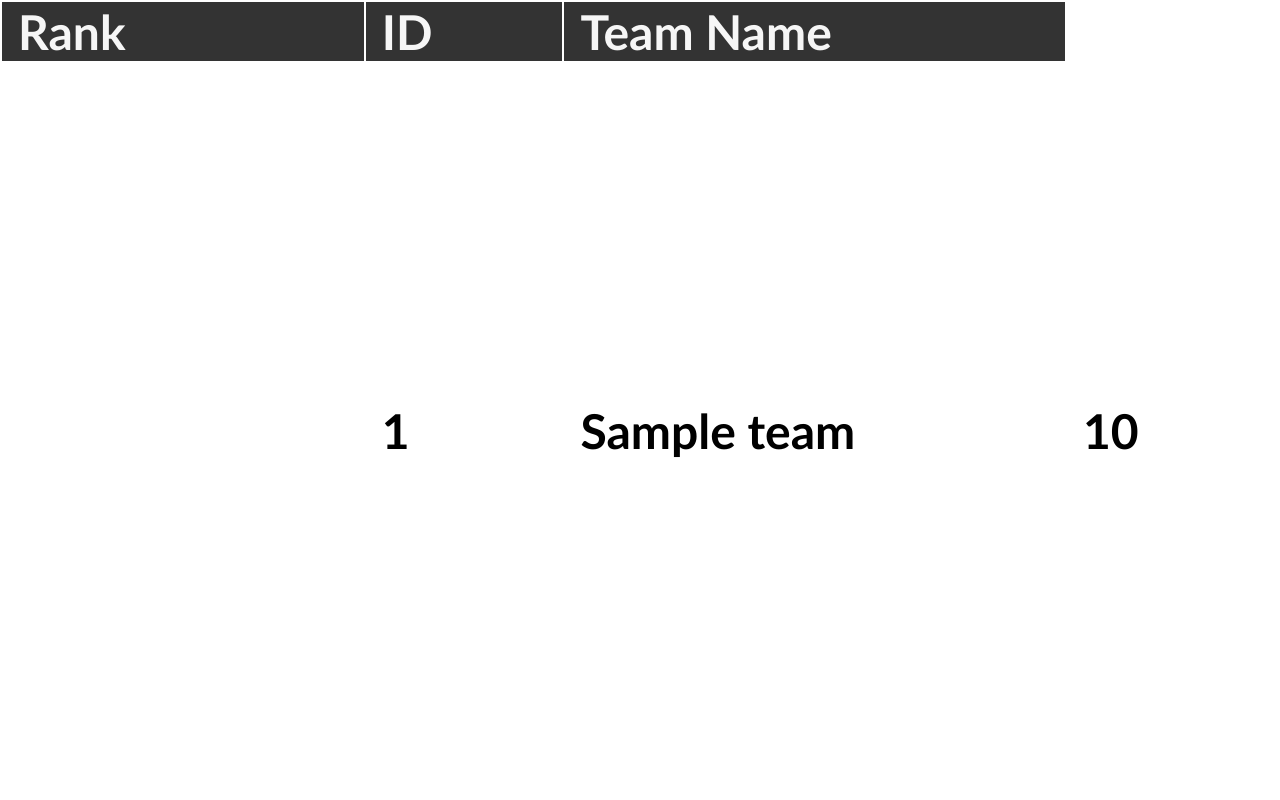
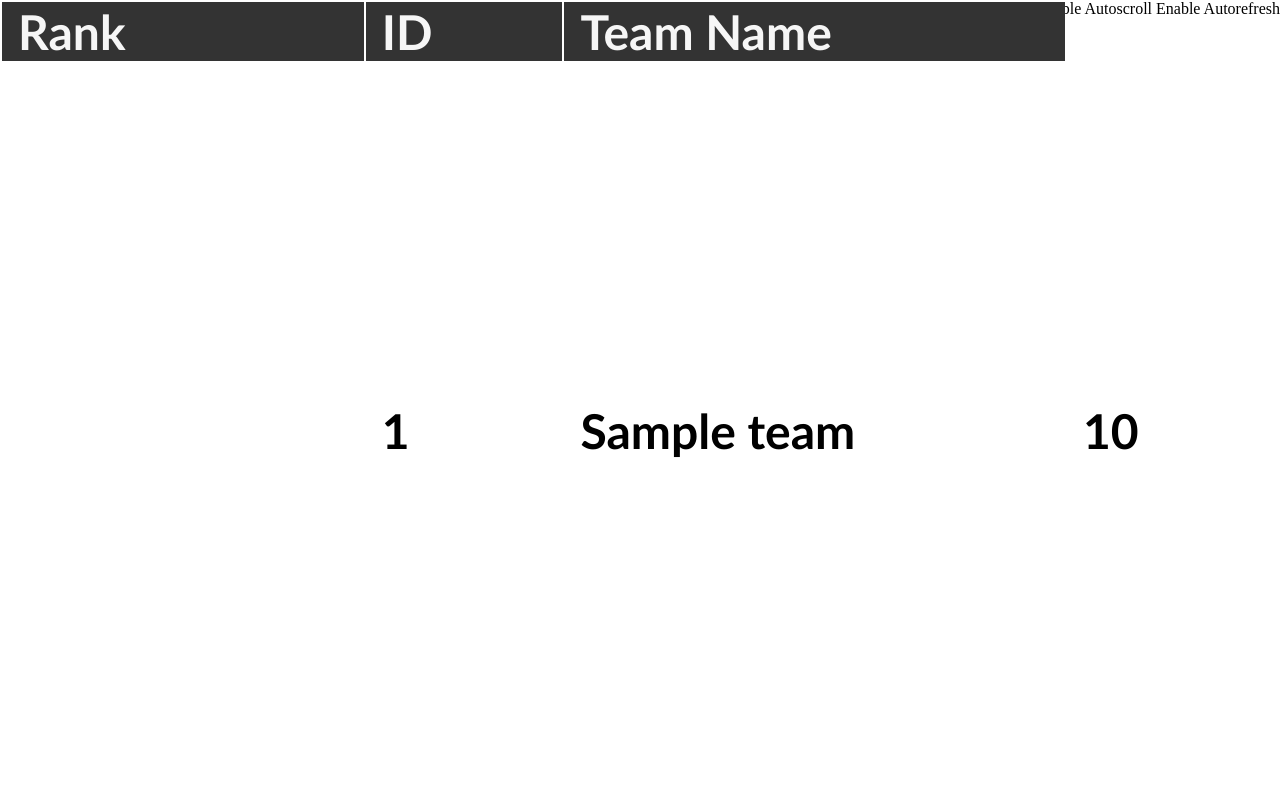
Before and after one commit to Xevion/trivia, a Flask app: template trivia/templates/index.html in a window 1280 px wide. Run offline with Flask 2, Linux system fonts and the light colour scheme; the template is opened without the code that fills it: most values are stand-ins (such as "Sample title", 1, 10 or a date in 2020); parts of the project's set-up code (start-up, migrations or seed data) failed here and were passed over.

Commit message:
add autoscroll feature

```diff
--- a/trivia/static/style.css
+++ b/trivia/static/style.css
@@ -6,6 +6,10 @@ table {
     bottom: 0;
     left: 0;
     right: 0;
+}
+
+body {
+    margin: 0;
 }
 
 th, td {
@@ -35,6 +39,11 @@ th, td {
     width: 1rem;
 }
 
+.team-silent {
+    font-style: italic;
+    color: #676767;
+}
+
 th, td > div {
     height: 10%;
     overflow: hidden;
@@ -43,3 +52,7 @@ th, td > div {
 th, td {
     height: 20px;
 }
+
+.topnav {
+    overflow: hidden;
+}
--- a/trivia/templates/index.html
+++ b/trivia/templates/index.html
@@ -1,6 +1,7 @@
 <!DOCTYPE html>
 <html lang="en">
 <head>
+    <link rel="stylesheet" type="text/css" href="../static/style.css"/>
     <meta charset="UTF-8">
     <title>Index</title>
     <link rel="stylesheet" href="{{ url_for('static', filename='style.css') }}">
@@ -10,7 +11,11 @@
   url_for('static', filename='jquery.js') }}">\x3C/script>')</script>
 </head>
 <body>
-
+    <div class="topnav" style="height: 1.5rem; float: right">
+        <a class="toggle-autoscroll">Disable Autoscroll</a>
+        <a class="toggle-autorefresh">Enable Autorefresh</a>
+    </div>
+    <div>
         <table>
             <thead>
             <tr>
@@ -24,13 +29,13 @@
             </thead>
             <tbody>
             {% for team in teams %}
-        <tr>
+                <tr class="team-row">
                     <td>{{ range(1, teams | length) | random }}</td>
                     <td>{{ team.id }}</td>
                     {% if team.name | length > 0 %}
                         <td>{{ team.name }}</td>
                     {% else %}
-                <td>Team {{ team.id }}</td>
+                        <td class="team-silent">Team {{ team.id }}</td>
                     {% endif %}
                     {% for score in team.scores %}
                         <td>{{ score }}</td>
@@ -39,5 +44,21 @@
             {% endfor %}
             </tbody>
         </table>
+    </div>
 </body>
+<script>
+    SCROLL_INTERVAL = 1500;
+
+    function ScrollOnce(autoscroll) {
+        $(".team-row:first").appendTo("tbody")
+
+        if (autoscroll) {
+            setTimeout(function () {
+                ScrollOnce(true)
+            }, SCROLL_INTERVAL)
+        }
+    }
+
+    ScrollOnce(true);
+</script>
 </html>
```
Lines whose indentation alone changed are shown as unchanged.
